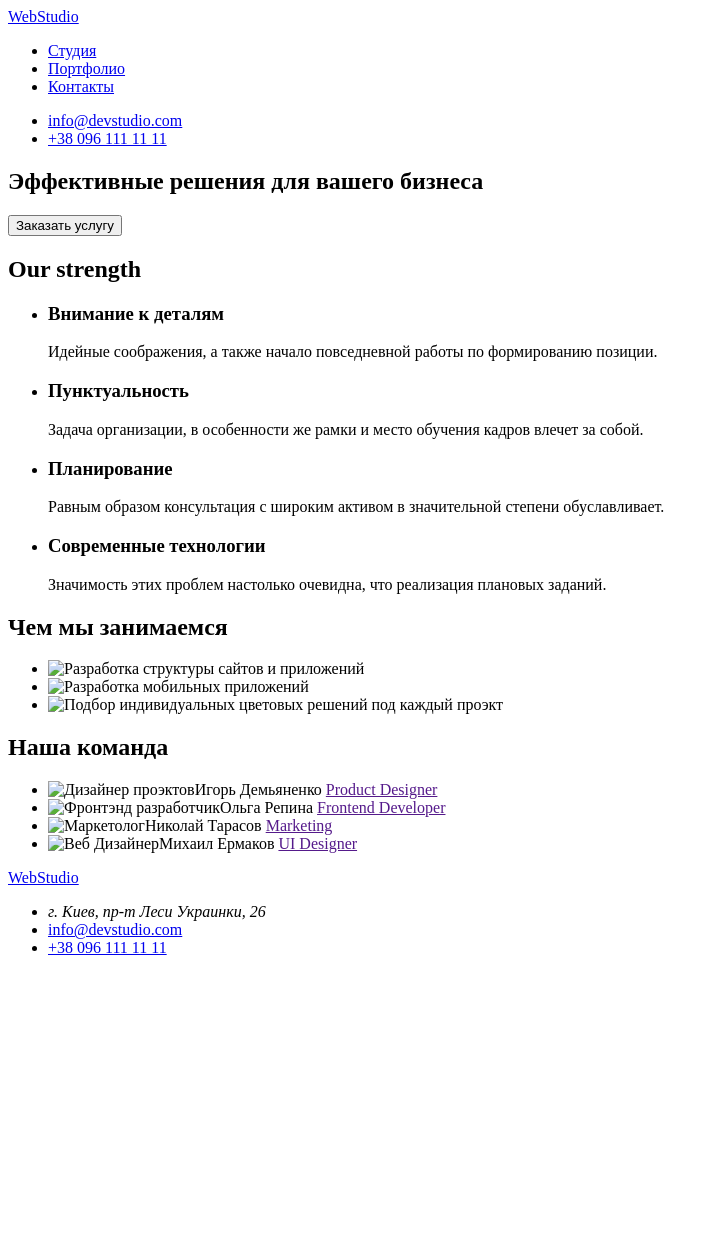
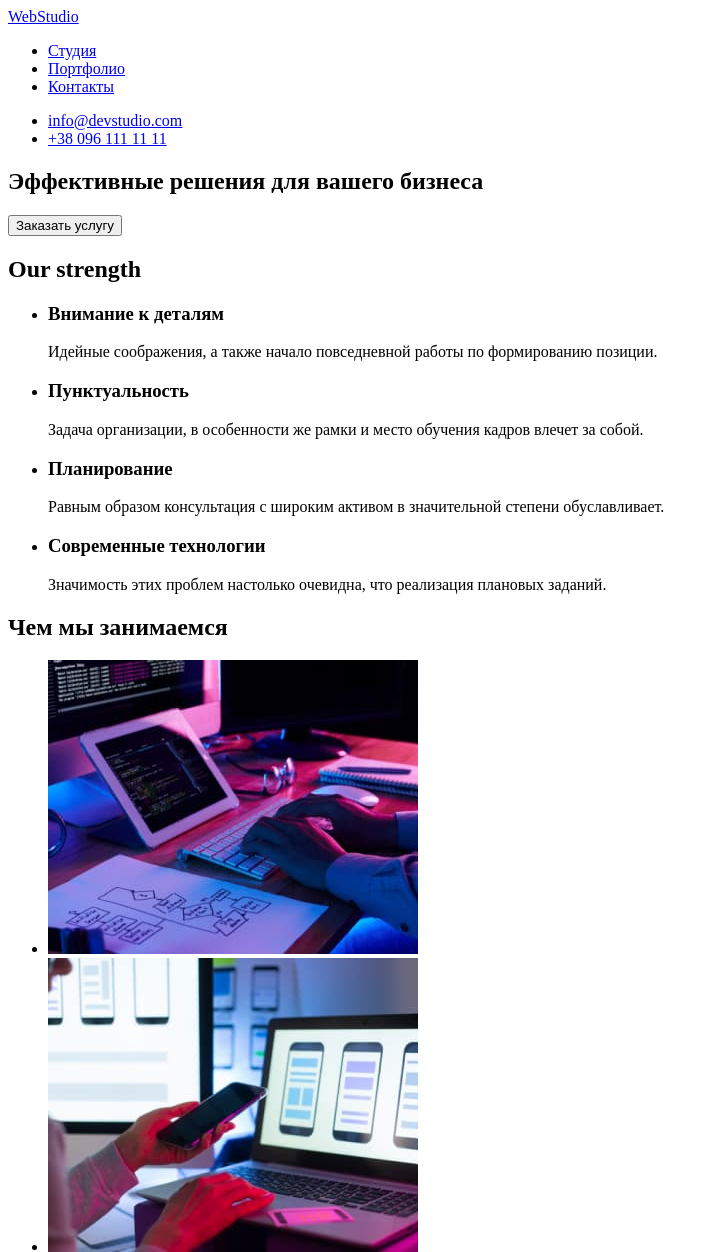
Before and after one commit to IrynaKukhta/goit-markup-hw-01, a plain HTML site: page index.html in a window 1280 px wide. Shown: the top 1252 px of the page, without its empty margins (0-719 px from the left). Before the commit the page ends 973 px from the top, so only its background shows below. Drawn offline with Linux system fonts and the light colour scheme; the site is published under a folder, as on GitHub Pages, so addresses that start at the root find nothing.

Commit message:
fixing of img

```diff
--- a/index.html
+++ b/index.html
@@ -59,9 +59,9 @@
             <h2>Чем мы занимаемся</h2>
             <ul>
 
-            <li><img src="/images/comp-working.jpg" alt="Разработка структуры сайтов и приложений" width="370"/></li>
-            <li><img src="/images/app-developing.jpg" alt="Разработка мобильных приложений" width="370"/></li>
-            <li><img src="/images/coloring.jpg" alt="Подбор индивидуальных цветовых решений под каждый проэкт" width="370"/></li>
+            <li><img src="./images/comp-working.jpg" alt="Разработка структуры сайтов и приложений" width="370"/></li>
+            <li><img src="./images/app-developing.jpg" alt="Разработка мобильных приложений" width="370"/></li>
+            <li><img src="./images/coloring.jpg" alt="Подбор индивидуальных цветовых решений под каждый проэкт" width="370"/></li>
 
             </ul>
         </section>
@@ -69,13 +69,13 @@
             <!--our team-->
             <h2>Наша команда</h2>
             <ul>
-                <li><img src="/images/project-designer.jpg" alt="Дизайнер проэктов" width="270"/>Игорь Демьяненко
+                <li><img src="./images/project-designer.jpg" alt="Дизайнер проэктов" width="270"/>Игорь Демьяненко
                 <a href="">Product Designer</a></li>
-                <li><img src="/images/frontend-developer.jpg" alt="Фронтэнд разработчик" width="270" />Ольга Репина
+                <li><img src="./images/frontend-developer.jpg" alt="Фронтэнд разработчик" width="270" />Ольга Репина
                 <a href="">Frontend Developer</a></li>
-                <li><img src="/images/marketing.jpg" alt="Маркетолог" width="270" />Николай Тарасов
+                <li><img src="./images/marketing.jpg" alt="Маркетолог" width="270" />Николай Тарасов
                 <a href="">Marketing</a></li>
-                <li><img src="/images/ui-designer.jpg" alt="Веб Дизайнер" width="270" />Михаил Ермаков
+                <li><img src="./images/ui-designer.jpg" alt="Веб Дизайнер" width="270" />Михаил Ермаков
                 <a href="">UI Designer</a></li>
             </ul>
         </section>
```
